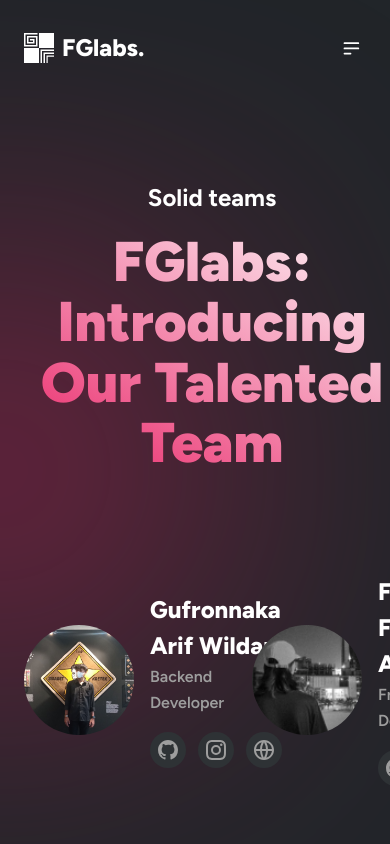
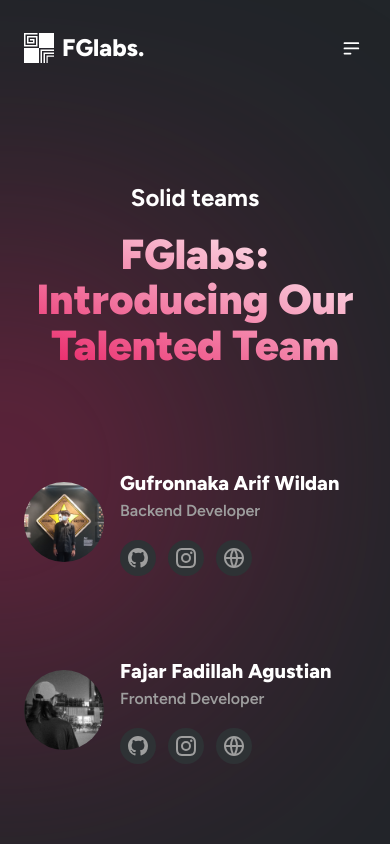
Before and after one commit to fajarfadillahh/fglabs-portfolio-website, a Next.js app: page /team in a window 390 px wide. Shown: the top 844 px of the page. Built offline with nearby package versions, Linux system fonts and the light colour scheme.

Commit message:
responsive team page

```diff
--- a/components/Card/ProfileCard.jsx
+++ b/components/Card/ProfileCard.jsx
@@ -5,11 +5,15 @@
 export default function ProfileCard({ team }) {
   return (
     <div className="flex w-full max-w-[400px] items-center gap-4">
-      <Avatar src={team.image} alt="profile image" size="xxl" />
+      <Avatar
+        src={team.image}
+        alt="profile image"
+        className="h-[80px] w-[80px] sm:h-[100px] sm:w-[100px]"
+      />
 
       <div className="grid items-start gap-4">
         <div>
-          <Typography className="text-[24px] font-extrabold text-white">
+          <Typography className="text-[20px] font-extrabold text-white sm:text-[24px]">
             {team.name}
           </Typography>
           <Typography className="font-semibold text-gray-500">
--- a/pages/team.jsx
+++ b/pages/team.jsx
@@ -23,12 +23,12 @@
               <Typography className="mb-4 text-[24px] font-bold text-white">
                 Solid teams
               </Typography>
-              <Typography className="max-w-[725px] bg-gradient-to-tr from-pink-500 to-white bg-clip-text text-[56px] font-black leading-[108%] text-transparent">
+              <Typography className="max-w-[725px] bg-gradient-to-tr from-pink-500 to-white bg-clip-text text-[42px] font-black leading-[108%] text-transparent sm:text-[56px]">
                 FGlabs: Introducing Our Talented Team
               </Typography>
             </div>
 
-            <div className="mt-5 flex items-center justify-center gap-20 text-white">
+            <div className="mt-5 flex flex-col items-center justify-center gap-20 text-white lg:flex-row">
               {teams.map((team, index) => {
                 return <ProfileCard key={index} team={team} />;
               })}
```
